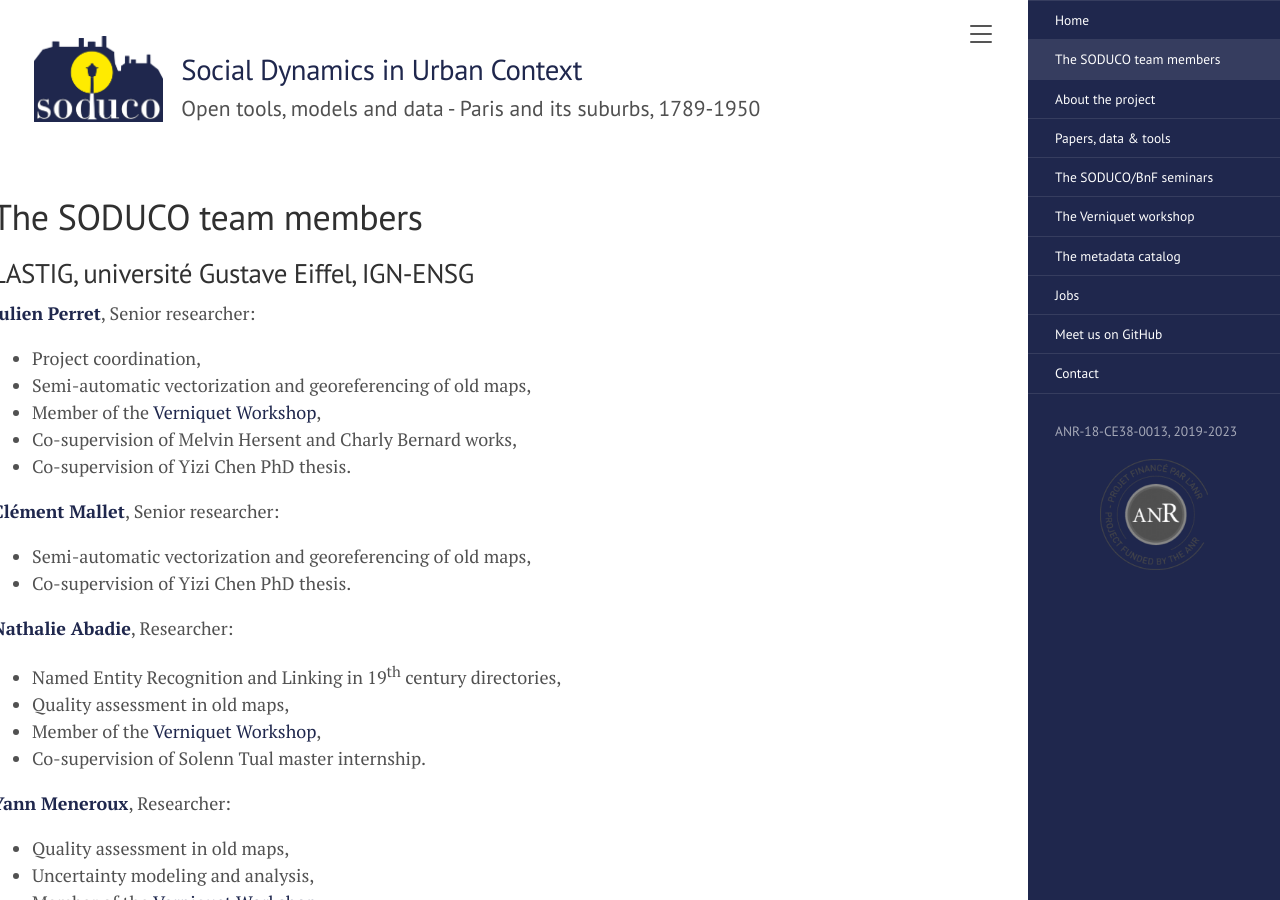
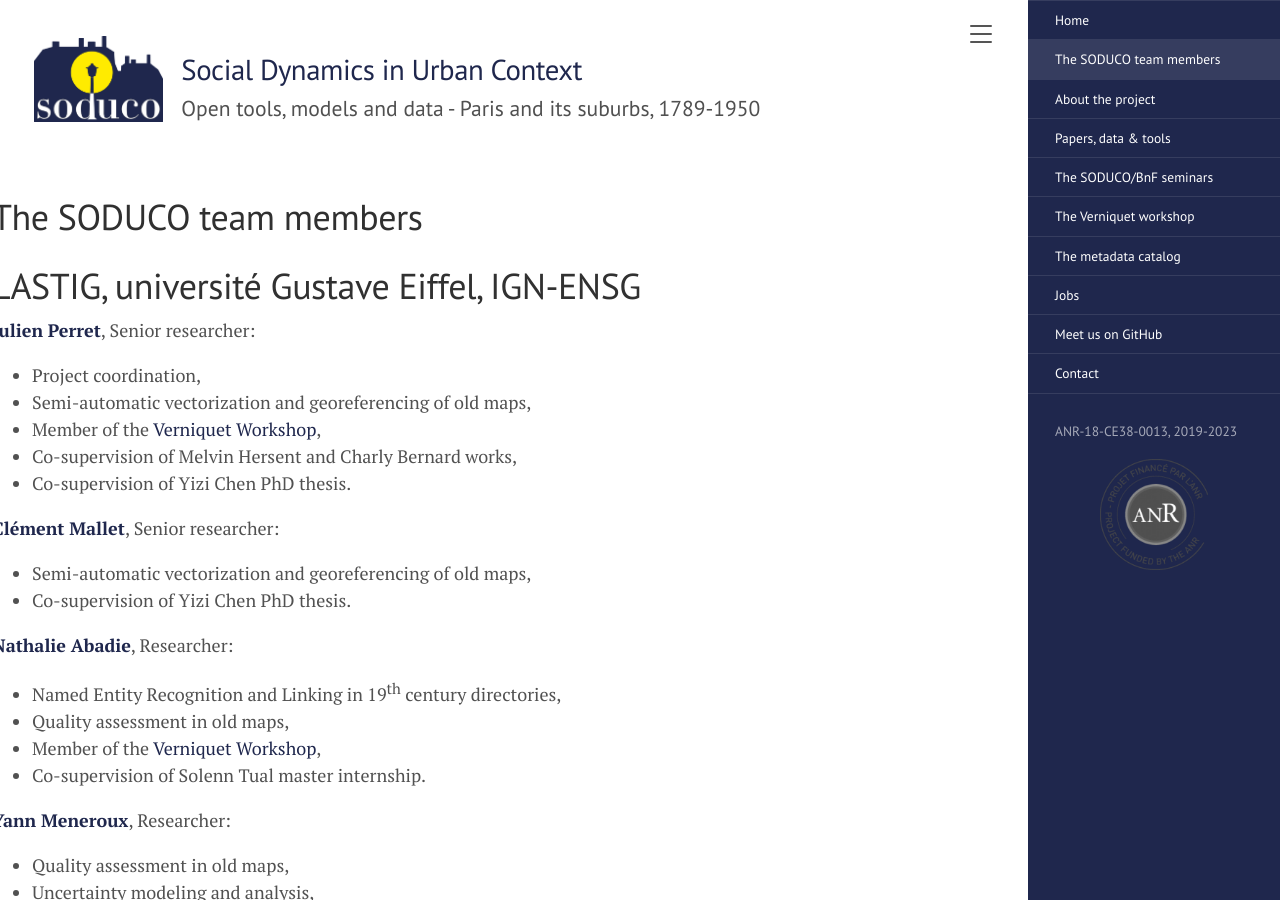
Before and after one commit to soduco/soduco.github.io, a Jekyll site: the page built from team.md, in a window 1280 px wide and 900 px high. Built offline with Jekyll 4.4.1, drawn with Linux system fonts in a browser that asks for light colours.

Commit message:
changed titles level

```diff
--- a/team.md
+++ b/team.md
@@ -4,7 +4,7 @@ title:  The SODUCO team members
 rank: 2
 ---
 
-## LASTIG, université Gustave Eiffel, IGN-ENSG
+# LASTIG, université Gustave Eiffel, IGN-ENSG
 
 **[Julien Perret](https://www.umr-lastig.fr/julien-perret/)**, Senior researcher:
 * Project coordination,
@@ -45,7 +45,7 @@ rank: 2
 *  Spatio-temporal graph creation and analysis.
 
 
-## School for Advanced Studies in the Social Sciences (École des Hautes Études en Sciences Sociales)
+# School for Advanced Studies in the Social Sciences (École des Hautes Études en Sciences Sociales)
 
 **[Stephane Baciocchi](http://ladehis.ehess.fr/index.php?604)**, Research engineer:
 * Scientific coordination of CRH activities in SODUCO poject,
```
